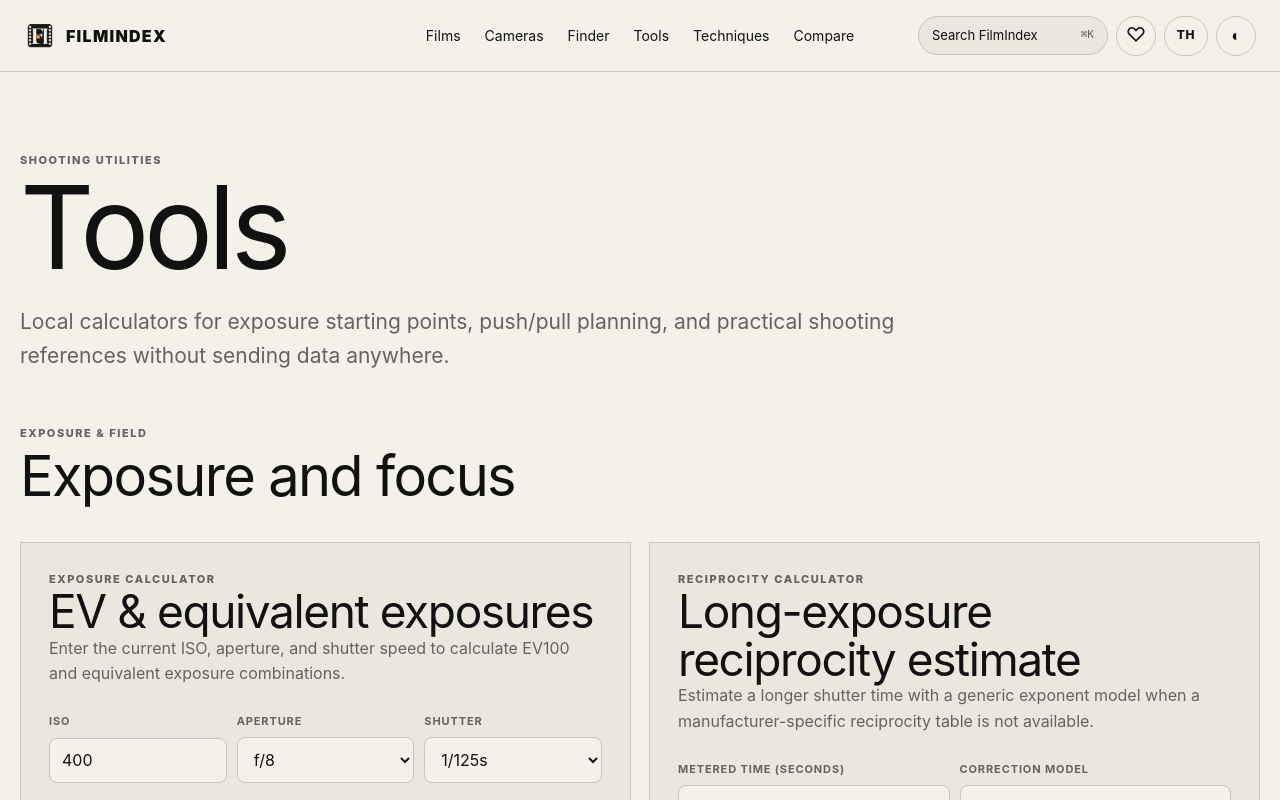
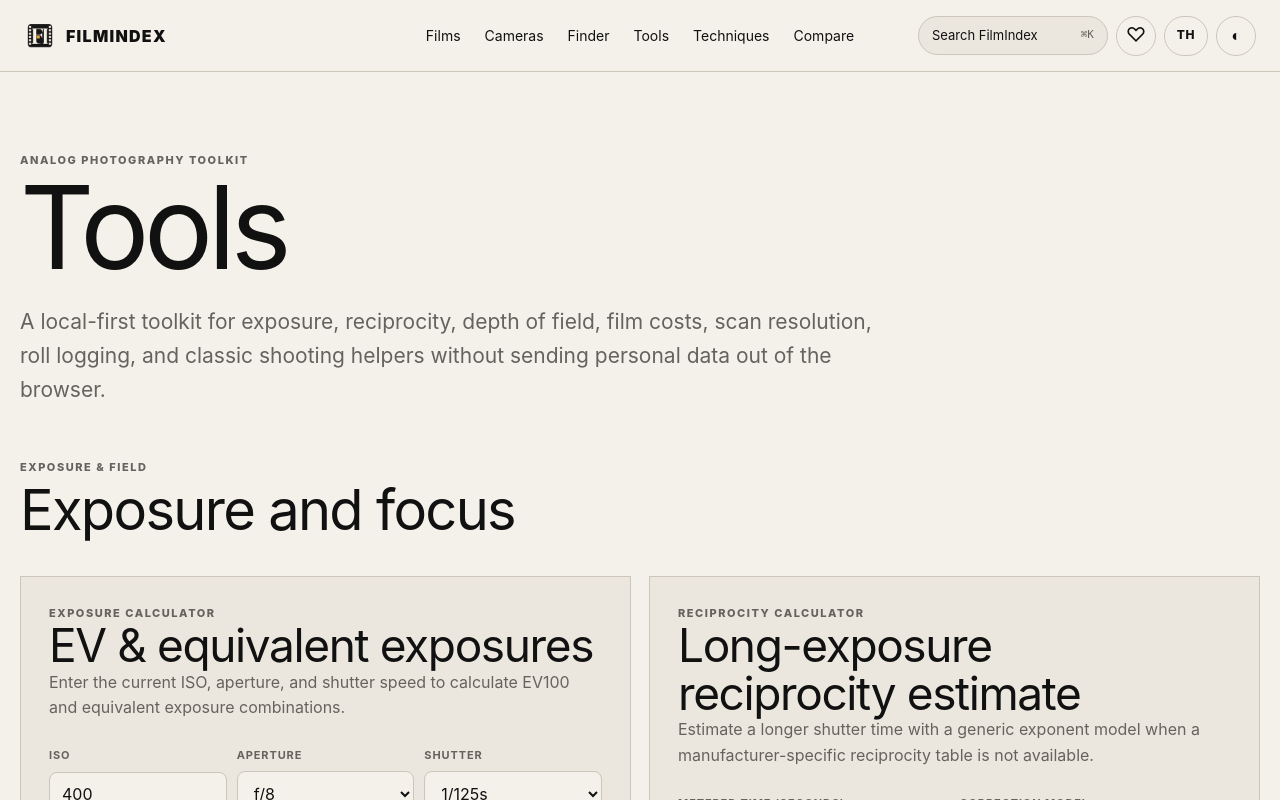
Before and after one commit to kzabCde/FilmIndex, a Next.js app: page /tools in a window 1280 px wide. Shown: the top 800 px of the page. Built offline with nearby package versions, Linux system fonts and the light colour scheme.

Commit message:
feat: update tools page introduction

```diff
--- a/app/tools/page.tsx
+++ b/app/tools/page.tsx
@@ -9,9 +9,9 @@ export default async function ToolsPage({ searchParams }: { searchParams: Promis
   return (
     <section className="shell listing-page tools-page">
       <header>
-        <p className="eyebrow">{isTh ? "เครื่องมือช่วยถ่าย" : "Shooting utilities"}</p>
+        <p className="eyebrow">{isTh ? "Analog photography toolkit" : "Analog photography toolkit"}</p>
         <h1>{isTh ? "Tools" : "Tools"}</h1>
-        <p>{isTh ? "เครื่องมือคำนวณแบบ local สำหรับช่วยตั้งค่าแสง วางแผน Push/Pull และทบทวนหลักพื้นฐานโดยไม่ส่งข้อมูลออกจาก browser" : "Local calculators for exposure starting points, push/pull planning, and practical shooting references without sending data anywhere."}</p>
+        <p>{isTh ? "ชุดเครื่องมือ local-first สำหรับคำนวณค่าแสง Reciprocity ระยะชัด ต้นทุน ความละเอียดสแกน บันทึกม้วนฟิล์ม และเครื่องมือถ่ายภาพเดิม โดยข้อมูลส่วนตัวไม่ถูกส่งออกจาก browser" : "A local-first toolkit for exposure, reciprocity, depth of field, film costs, scan resolution, roll logging, and classic shooting helpers without sending personal data out of the browser."}</p>
       </header>
       <ShootingTools locale={locale} />
     </section>
```
